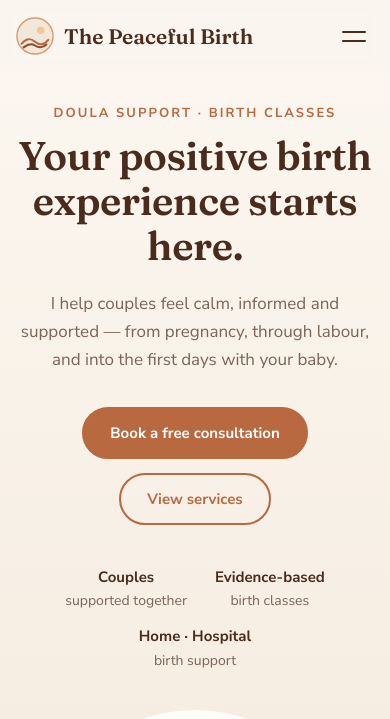
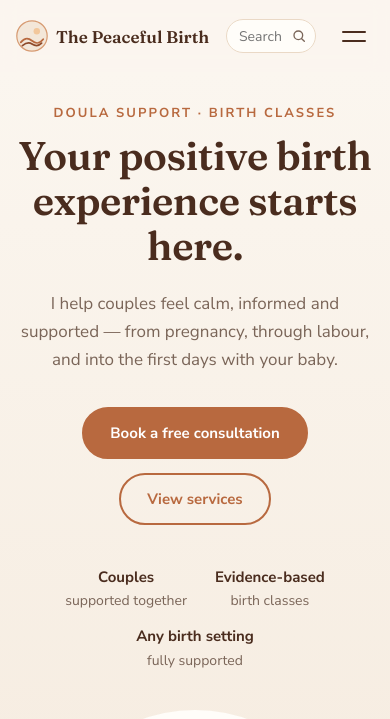
Before and after one commit to shiftedtech/thepeacefulbirth, a PHP site: page / in a window 390 px wide. Shown: the top 719 px of the page. Run offline with PHP 8.4, Linux system fonts and the light colour scheme.

Commit message:
Add minimal page search and remove leftover 'home' wording
Small search pill in the nav that scrolls to the matching section.
Reword the home-birth mentions so nothing reads as real estate.

Co-Authored-By: Claude Opus 5.5 <noreply@anthropic.com>
Claude-Session: https://claude.ai/code/session_01Fu5TE7iQj4VA7yw5h6H4Bo

```diff
--- a/css/styles.css
+++ b/css/styles.css
@@ -48,7 +48,7 @@ h1, h2, h3 { font-family: var(--serif); font-weight: 600; line-height: 1.12; mar
   transition: box-shadow .2s;
 }
 .nav.is-scrolled { box-shadow: 0 1px 0 var(--line), 0 8px 24px -18px rgba(74, 44, 30, .5); }
-.nav__inner { display: flex; align-items: center; justify-content: space-between; height: 72px; }
+.nav__inner { display: flex; align-items: center; justify-content: space-between; gap: 10px; height: 72px; }
 .logo { display: flex; align-items: center; gap: 10px; text-decoration: none; font: 600 21px var(--serif); color: var(--cocoa); }
 .logo svg { width: 38px; height: 38px; }
 .logo__ring { fill: var(--sand); stroke: var(--clay); stroke-width: 1.5; }
@@ -64,6 +64,16 @@ h1, h2, h3 { font-family: var(--serif); font-weight: 600; line-height: 1.12; mar
 .nav__toggle span + span { margin-top: 7px; }
 .nav__toggle[aria-expanded="true"] span:first-child { transform: translateY(4.5px) rotate(45deg); }
 .nav__toggle[aria-expanded="true"] span:last-child { transform: translateY(-4.5px) rotate(-45deg); }
+
+/* minimal search */
+.search { display: flex; align-items: center; margin-left: auto; margin-right: 24px; height: 34px; border: 1px solid var(--line); border-radius: 999px; background: var(--white); }
+.search input { width: 96px; border: 0; background: none; outline: none; padding: 0 0 0 14px; font: 14px var(--sans); color: var(--ink); transition: width .25s; }
+.search input:focus { width: 150px; }
+.search input::-webkit-search-cancel-button { display: none; }
+.search button { display: grid; place-items: center; width: 32px; height: 32px; border: 0; background: none; cursor: pointer; color: var(--muted); }
+.search svg { width: 16px; height: 16px; fill: none; stroke: currentColor; stroke-width: 2; stroke-linecap: round; }
+.search.is-miss { border-color: var(--clay); }
+.search-hit { outline: 3px solid var(--peach); outline-offset: 6px; border-radius: 12px; transition: outline-color 1.5s; }
 
 /* ---------- hero ---------- */
 .hero { position: relative; background: linear-gradient(180deg, var(--cream), var(--sand)); padding: 56px 0 140px; overflow: hidden; }
@@ -248,7 +258,12 @@ h1, h2, h3 { font-family: var(--serif); font-weight: 600; line-height: 1.12; mar
 }
 
 @media (max-width: 760px) {
-  .nav__toggle { display: block; }
+  .nav__toggle { display: block; order: 3; }
+  .logo { font-size: 17px; white-space: nowrap; gap: 8px; }
+  .logo svg { width: 32px; height: 32px; }
+  .search { margin-right: 8px; }
+  .search input { width: 56px; padding-left: 12px; }
+  .search input:focus { width: 110px; }
   .nav__links {
     position: absolute; top: 72px; left: 0; right: 0;
     flex-direction: column; align-items: stretch; gap: 0;
--- a/index.html
+++ b/index.html
@@ -19,6 +19,10 @@
         <span>The Peaceful Birth</span>
       </a>
       <button class="nav__toggle" id="nav-toggle" aria-label="Open menu" aria-expanded="false"><span></span><span></span></button>
+      <form class="search" id="search" role="search">
+        <input type="search" id="search-input" placeholder="Search" aria-label="Search this page" />
+        <button type="submit" aria-label="Search"><svg viewBox="0 0 24 24"><circle cx="11" cy="11" r="6.5"/><path d="m20 20-4-4"/></svg></button>
+      </form>
       <nav class="nav__links" id="nav-links">
         <a href="#why">Why a doula</a>
         <a href="#services">Services</a>
@@ -48,7 +52,7 @@
           <ul class="hero__trust">
             <li><strong>Couples</strong> supported together</li>
             <li><strong>Evidence-based</strong> birth classes</li>
-            <li><strong>Home · Hospital</strong> birth support</li>
+            <li><strong>Any birth setting</strong> fully supported</li>
           </ul>
         </div>
         <div class="hero__media reveal">
@@ -226,7 +230,7 @@
         </div>
         <div class="faq reveal">
           <details open><summary>What does a doula do?</summary><p>A doula provides continuous emotional, physical and informational support before, during and after birth. A doula does not provide medical care — I work alongside your doctor or midwife.</p></details>
-          <details><summary>Is a doula only for natural births?</summary><p>No. I support all kinds of births — at home or in hospital, with or without pain relief, inductions and caesarean births.</p></details>
+          <details><summary>Is a doula only for natural births?</summary><p>No. I support all kinds of births, wherever you give birth — with or without pain relief, inductions and caesarean births.</p></details>
           <details><summary>Will my husband still have a role?</summary><p>Yes! I support couples together. I show your partner practical ways to help and make sure they feel confident and included.</p></details>
           <details><summary>When should I book?</summary><p>Ideally in your second trimester, so we have time to prepare together — but get in touch at any stage to check availability.</p></details>
           <details><summary>Do you offer online classes or consultations?</summary><p>Consultations can be online or in person. Ask me about current class formats and dates.</p></details>
--- a/js/main.js
+++ b/js/main.js
@@ -74,5 +74,23 @@ document.documentElement.classList.add("js");
     window.open(waLink(text), "_blank", "noopener");
   });
 
+  // Minimal page search: scroll to the first block that mentions the query.
+  const searchForm = document.getElementById("search");
+  const searchInput = document.getElementById("search-input");
+  const blocks = [...document.querySelectorAll(".sign, .service, .steps li, .about__text, .story, .faq details, .contact__text, .section__head")];
+  searchForm.addEventListener("submit", (e) => {
+    e.preventDefault();
+    const q = searchInput.value.trim().toLowerCase();
+    if (!q) return;
+    const hit = blocks.find((el) => el.textContent.toLowerCase().includes(q));
+    searchForm.classList.toggle("is-miss", !hit);
+    if (!hit) return;
+    if (hit.tagName === "DETAILS") hit.open = true;
+    hit.classList.add("is-in", "search-hit");
+    hit.scrollIntoView({ behavior: "smooth", block: "center" });
+    setTimeout(() => hit.classList.remove("search-hit"), 2000);
+  });
+  searchInput.addEventListener("input", () => searchForm.classList.remove("is-miss"));
+
   document.getElementById("year").textContent = new Date().getFullYear();
 })();
```
